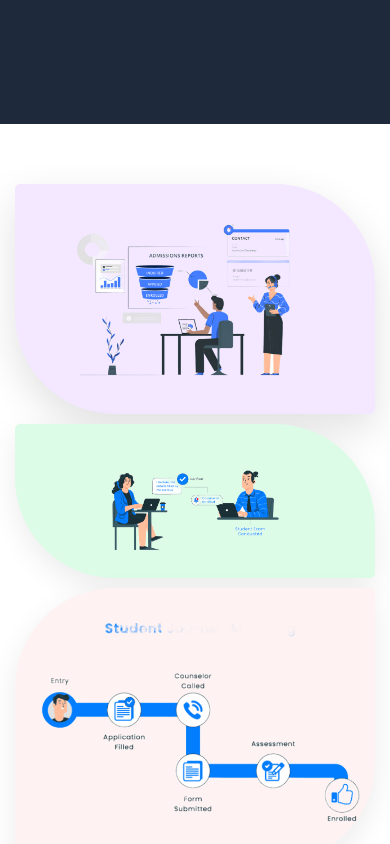
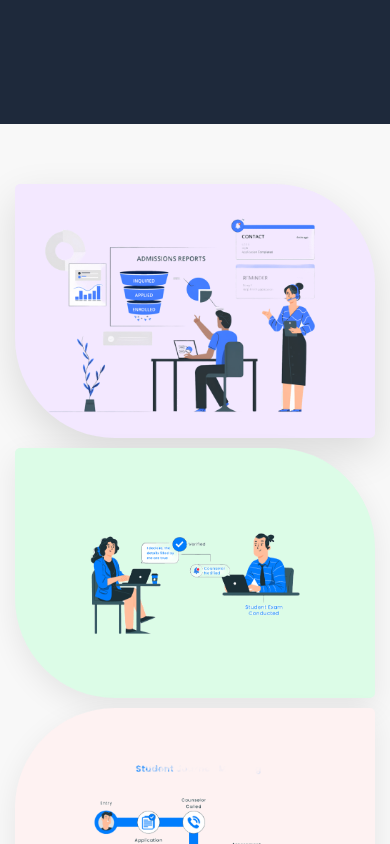
Before and after one commit to Javeria-Javaid/EduConnent, a React (Vite) app in the folder EduConnect/: page / in a window 390 px wide. Shown: the part 720-1564 px from the top of the page. Built offline with nearby package versions, Linux system fonts and the light colour scheme.

Commit message:
updated about section

```diff
--- a/EduConnect/src/components/AboutSection/AboutSection.css
+++ b/EduConnect/src/components/AboutSection/AboutSection.css
@@ -1,12 +1,11 @@
 /* About Section Container */
-.about-container {
-    max-width: 1200px;
-    width: 100%;
-    display: grid;
-    grid-template-columns: 1fr 1fr; /* Two columns */
-    gap: 60px;
-    /* ✅ FIX: Aligns content to the top edge */
-    align-items: start;
+.about-section {
+    padding: 165px 20px 0 20px;
+    background-color: #f8f8f8; /* A very light gray background */
+    color: #333;
+    display: flex;
+    justify-content: center;
+    align-items: center;
 }
 
 .about-container {
@@ -123,6 +122,7 @@
     display: flex;
     flex-direction: column;
     align-items: flex-start;
+
 }
 
 .about-stat-card {
@@ -299,15 +299,29 @@
     }
 
     .about-visuals {
+        /* Set grid to a single column */
         grid-template-columns: 1fr;
         grid-template-rows: auto auto auto;
         gap: 10px;
+        /* Remove the padding-bottom trick and let content define height */
+        padding-bottom: 0;
     }
 
+    /* 💡 FIX: Control the height of the individual cards on mobile */
+    .visual-card {
+        /* This ensures the cards are not excessively tall. Adjust this value (e.g., 200px or 250px)
+           based on how your images look best on your actual device. */
+        min-height: 250px;
+    }
+
+    /* Ensure the main card padding is reduced for smaller screens */
     .visual-card-main {
+        padding: 15px;
         grid-column: 1 / 2;
         grid-row: 1 / 2;
     }
+
+    /* Stack the two smaller cards */
     .visual-card-side {
         grid-column: 1 / 2;
         grid-row: 2 / 3;
@@ -316,4 +330,16 @@
         grid-column: 1 / 2;
         grid-row: 3 / 4;
     }
+
+    /* Ensure the image sizes are appropriate for the reduced card height */
+    .visual-card-1 .about-image {
+        width: 100%;
+        height: 100%;
+    }
+
+    .visual-card-3 .about-image {
+        /* Make the wide image smaller to fit the viewport better */
+        width: 100%;
+        max-height: 100%;
+    }
 }
```
